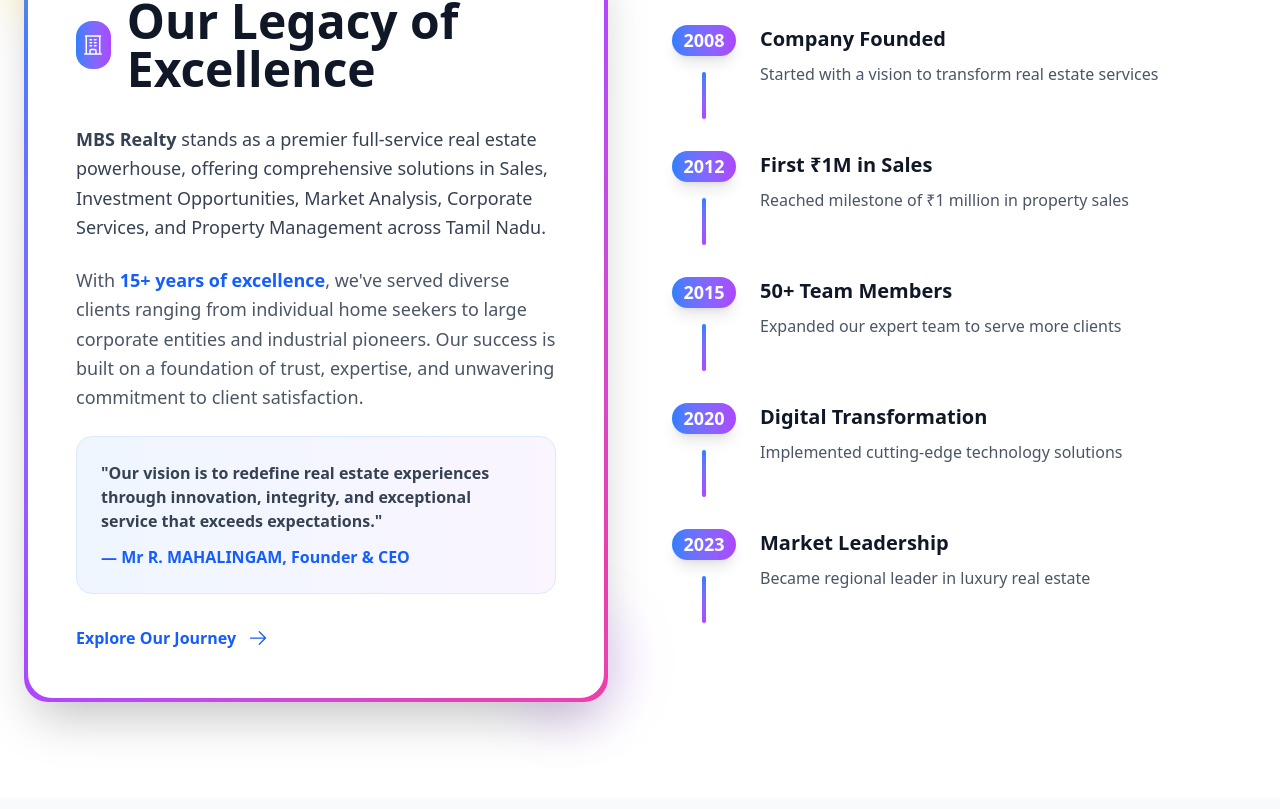
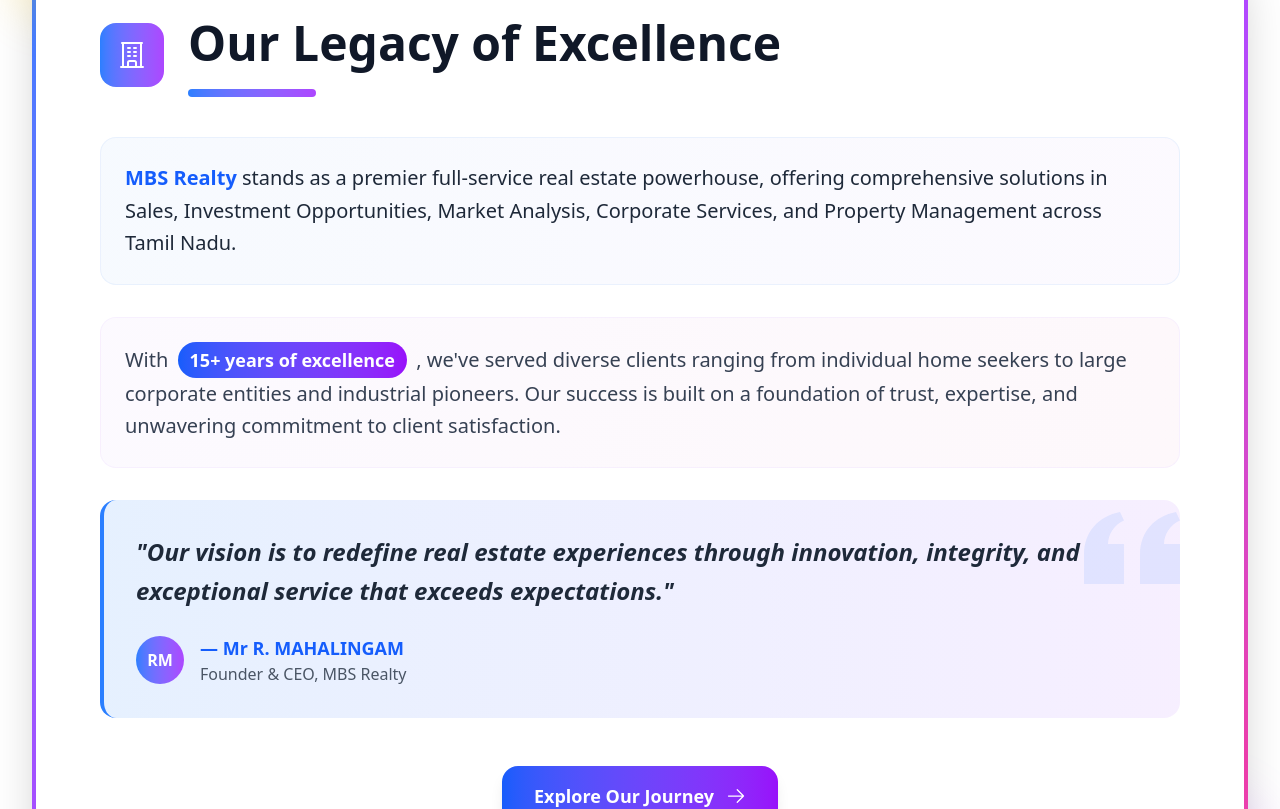
Before and after one commit to eliteinovastaticwebsite-crypto/MBS-Realty, a React (Vite) app: page /about in a window 1280 px wide. Shown: the part 951-1760 px from the top of the page. Built offline with nearby package versions, Linux system fonts and the light colour scheme.

Commit message:
Updated changes

```diff
--- a/src/pages/About.jsx
+++ b/src/pages/About.jsx
@@ -90,18 +90,9 @@
         "Expert in property valuation and market analysis with a track record of record-breaking deals.",
       social: ["LinkedIn", "Instagram"],
     },
-    {
-      name: "Emily Rodriguez",
-      role: "Senior Agent",
-      image:
-        "https://images.unsplash.com/photo-1573496359142-b8d87734a5a2?ixlib=rb-4.0.3&auto=format&fit=crop&w=400&q=80",
-      description:
-        "Luxury homes specialist known for exceptional client service and attention to detail.",
-      social: ["LinkedIn", "Facebook"],
-    },
   ];
 
-  const achievements = [
+  {/*const achievements = [
     {
       year: "2008",
       event: "Company Founded",
@@ -127,7 +118,7 @@
       event: "Market Leadership",
       description: "Became regional leader in luxury real estate",
     },
-  ];
+  ];*/}
 
   return (
     <>
@@ -236,70 +227,110 @@
         </div>
       </section>
 
-      {/* Story Section */}
-      <section className="py-24 bg-white relative overflow-hidden">
-        <div className="container mx-auto px-6">
-          <div className="grid grid-cols-1 lg:grid-cols-2 gap-16 items-center">
+     {/* Story Section - Full Width Box */}
+<section className="py-24 bg-white relative overflow-hidden w-full">
+  <div className="w-full px-4 md:px-6 lg:px-8">
+    <div className="max-w-7xl mx-auto">
       <motion.div
-              initial={{ opacity: 0, x: -80 }}
-              whileInView={{ opacity: 1, x: 0 }}
+        initial={{ opacity: 0, y: 80 }}
+        whileInView={{ opacity: 1, y: 0 }}
         transition={{ duration: 1, type: "spring" }}
         viewport={{ once: true }}
-              className="relative"
+        className="relative w-full"
       >
-              <div className="relative">
+        <div className="relative w-full">
+          {/* Background decorative elements */}
           <div className="absolute -top-6 -left-6 w-24 h-24 bg-yellow-400 rounded-full blur-xl opacity-20"></div>
           <div className="absolute -bottom-6 -right-6 w-32 h-32 bg-purple-400 rounded-full blur-xl opacity-20"></div>
+          <div className="absolute top-1/2 left-1/2 transform -translate-x-1/2 -translate-y-1/2 w-40 h-40 bg-blue-400 rounded-full blur-3xl opacity-10"></div>
 
-                <div className="bg-gradient-to-br from-blue-500 via-purple-500 to-pink-500 p-1 rounded-3xl shadow-2xl transform hover:scale-[1.02] transition-all duration-700">
-                  <div className="bg-white rounded-3xl p-12 backdrop-blur-sm">
-                    <div className="flex items-center gap-4 mb-8">
-                      <div className="w-12 h-12 bg-gradient-to-r from-blue-500 to-purple-500 rounded-2xl flex items-center justify-center">
-                        <BuildingOfficeIcon className="w-6 h-6 text-white" />
+          {/* Main gradient box - Full width */}
+          <div className="bg-gradient-to-br from-blue-500 via-purple-500 to-pink-500 p-1 rounded-3xl shadow-2xl w-full">
+            <div className="bg-white rounded-3xl p-8 md:p-12 lg:p-16 backdrop-blur-sm w-full">
+              {/* Header */}
+              <div className="flex flex-col md:flex-row items-start md:items-center gap-6 mb-10">
+                <div className="w-16 h-16 bg-gradient-to-r from-blue-500 to-purple-500 rounded-2xl flex items-center justify-center flex-shrink-0">
+                  <BuildingOfficeIcon className="w-8 h-8 text-white" />
                 </div>
-                      <h2 className="text-4xl md:text-5xl font-black text-gray-900">
+                <div>
+                  <h2 className="text-3xl md:text-4xl lg:text-5xl font-black text-gray-900 leading-tight">
                     Our Legacy of Excellence
                   </h2>
+                  <div className="h-2 w-32 bg-gradient-to-r from-blue-500 to-purple-500 rounded-full mt-4"></div>
+                </div>
               </div>
 
-                    <div className="space-y-6">
-                      <p className="text-gray-700 text-lg leading-relaxed font-medium">
-                        <strong>MBS Realty</strong> stands as a premier
-                        full-service real estate powerhouse, offering
-                        comprehensive solutions in Sales, Investment
-                        Opportunities, Market Analysis, Corporate Services, and
-                        Property Management across Tamil Nadu.
+              {/* Content */}
+              <div className="space-y-8">
+                {/* First paragraph */}
+                <div className="p-6 bg-gradient-to-r from-blue-50/50 to-purple-50/50 rounded-2xl border border-blue-100/50">
+                  <p className="text-gray-800 text-lg md:text-xl leading-relaxed font-medium">
+                    <span className="text-blue-600 font-bold text-xl">MBS Realty</span> stands as a premier full-service real estate powerhouse, offering comprehensive solutions in Sales, Investment Opportunities, Market Analysis, Corporate Services, and Property Management across Tamil Nadu.
                   </p>
+                </div>
 
-                      <p className="text-gray-600 text-lg leading-relaxed">
-                        With{" "}
-                        <span className="text-blue-600 font-bold">
+                {/* Second paragraph with highlight */}
+                <div className="p-6 bg-gradient-to-r from-purple-50/50 to-pink-50/50 rounded-2xl border border-purple-100/50">
+                  <p className="text-gray-700 text-lg md:text-xl leading-relaxed">
+                    With{' '}
+                    <span className="inline-block bg-gradient-to-r from-blue-600 to-purple-600 text-white px-3 py-1 rounded-full text-lg font-bold mx-1">
                       15+ years of excellence
                     </span>
-                        , we've served diverse clients ranging from individual
-                        home seekers to large corporate entities and industrial
-                        pioneers. Our success is built on a foundation of trust,
-                        expertise, and unwavering commitment to client
-                        satisfaction.
+                    {' '}, we've served diverse clients ranging from individual home seekers to large corporate entities and industrial pioneers. Our success is built on a foundation of trust, expertise, and unwavering commitment to client satisfaction.
                   </p>
+                </div>
 
-                      <div className="bg-gradient-to-r from-blue-50 to-purple-50 p-6 rounded-2xl border border-blue-100">
-                        <p className="text-gray-700 font-semibold">
-                          "Our vision is to redefine real estate experiences
-                          through innovation, integrity, and exceptional service
-                          that exceeds expectations."
+                {/* Quote section */}
+                <div className="p-8 bg-gradient-to-r from-blue-100/70 to-purple-100/70 rounded-2xl border-l-4 border-blue-500 relative overflow-hidden">
+                  <div className="absolute top-0 right-0 w-24 h-24 opacity-10">
+                    <svg className="w-full h-full text-blue-500" fill="currentColor" viewBox="0 0 24 24">
+                      <path d="M14.017 21v-7.391c0-5.704 3.731-9.57 8.983-10.609l.995 2.151c-2.432.917-3.995 3.638-3.995 5.849h4v10h-9.983zm-14.017 0v-7.391c0-5.704 3.748-9.57 9-10.609l.996 2.151c-2.433.917-3.996 3.638-3.996 5.849h3.983v10h-9.983z" />
+                    </svg>
+                  </div>
+                  <div className="relative z-10">
+                    <p className="text-gray-800 text-xl md:text-2xl leading-relaxed font-semibold italic mb-6">
+                      "Our vision is to redefine real estate experiences through innovation, integrity, and exceptional service that exceeds expectations."
                     </p>
-                        <p className="text-blue-600 font-bold mt-3">
-                          — Mr R. MAHALINGAM, Founder & CEO
+                    <div className="flex items-center gap-4">
+                      <div className="w-12 h-12 bg-gradient-to-r from-blue-500 to-purple-500 rounded-full flex items-center justify-center">
+                        <span className="text-white font-bold">RM</span>
+                      </div>
+                      <div>
+                        <p className="text-blue-600 font-bold text-lg">
+                          — Mr R. MAHALINGAM
+                        </p>
+                        <p className="text-gray-600 font-medium">
+                          Founder & CEO, MBS Realty
                         </p>
                       </div>
                     </div>
+                  </div>
+                </div>
 
+                {/* Stats Section
+                <div className="grid grid-cols-1 md:grid-cols-3 gap-6 mt-10">
+                  <div className="text-center p-6 bg-gradient-to-br from-blue-50 to-white rounded-2xl border border-blue-100">
+                    <div className="text-4xl font-black text-blue-600 mb-2">15+</div>
+                    <div className="text-gray-700 font-semibold">Years of Excellence</div>
+                  </div>
+                  <div className="text-center p-6 bg-gradient-to-br from-purple-50 to-white rounded-2xl border border-purple-100">
+                    <div className="text-4xl font-black text-purple-600 mb-2">5000+</div>
+                    <div className="text-gray-700 font-semibold">Happy Clients</div>
+                  </div>
+                  <div className="text-center p-6 bg-gradient-to-br from-pink-50 to-white rounded-2xl border border-pink-100">
+                    <div className="text-4xl font-black text-pink-600 mb-2">TN</div>
+                    <div className="text-gray-700 font-semibold">Statewide Presence</div>
+                  </div>
+                </div>*/}
+              </div>
+
+              {/* CTA Button */}
               <motion.button
-                      className="flex items-center gap-3 mt-8 text-blue-600 font-bold hover:text-blue-700 transition-colors group"
-                      whileHover={{ x: 10 }}
+                className="flex items-center justify-center gap-3 mt-12 mx-auto px-8 py-4 bg-gradient-to-r from-blue-600 to-purple-600 text-white font-bold text-lg rounded-2xl hover:from-blue-700 hover:to-purple-700 transition-all duration-300 transform hover:scale-105 shadow-lg hover:shadow-xl group w-full md:w-auto"
+                whileHover={{ scale: 1.05 }}
+                whileTap={{ scale: 0.95 }}
               >
-                      Explore Our Journey
+                <span>Explore Our Journey</span>
                 <ArrowRightIcon className="w-5 h-5 group-hover:translate-x-2 transition-transform" />
               </motion.button>
             </div>
@@ -307,7 +338,7 @@
         </div>
       </motion.div>
 
-            {/* Timeline */}
+            {/* Timeline
             <motion.div
               initial={{ opacity: 0, x: 80 }}
               whileInView={{ opacity: 1, x: 0 }}
@@ -342,7 +373,7 @@
                   </motion.div>
                 ))}
               </div>
-            </motion.div>
+            </motion.div> */}
           </div>
         </div>
       </section>
```
Lines whose indentation alone changed are shown as unchanged.
